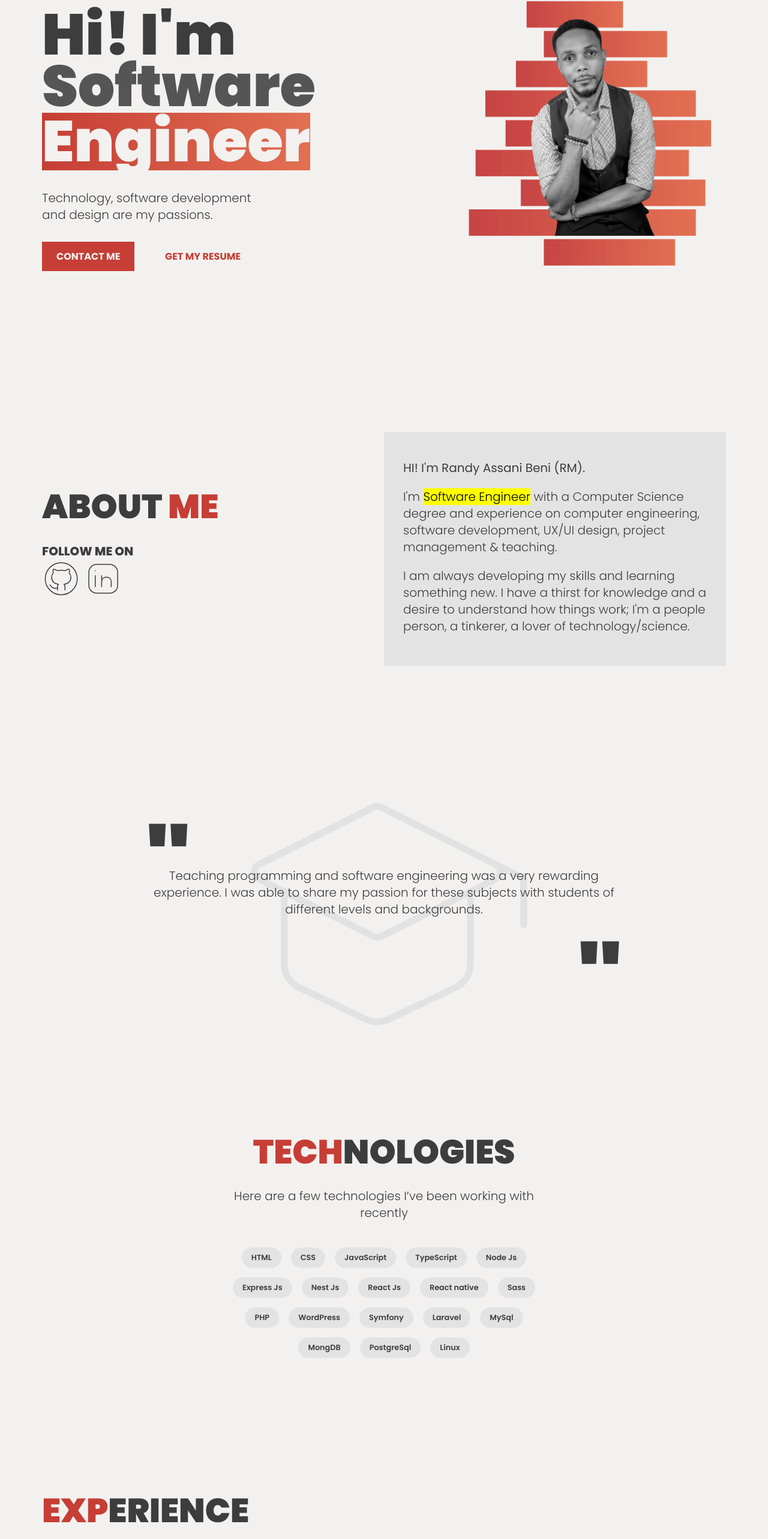
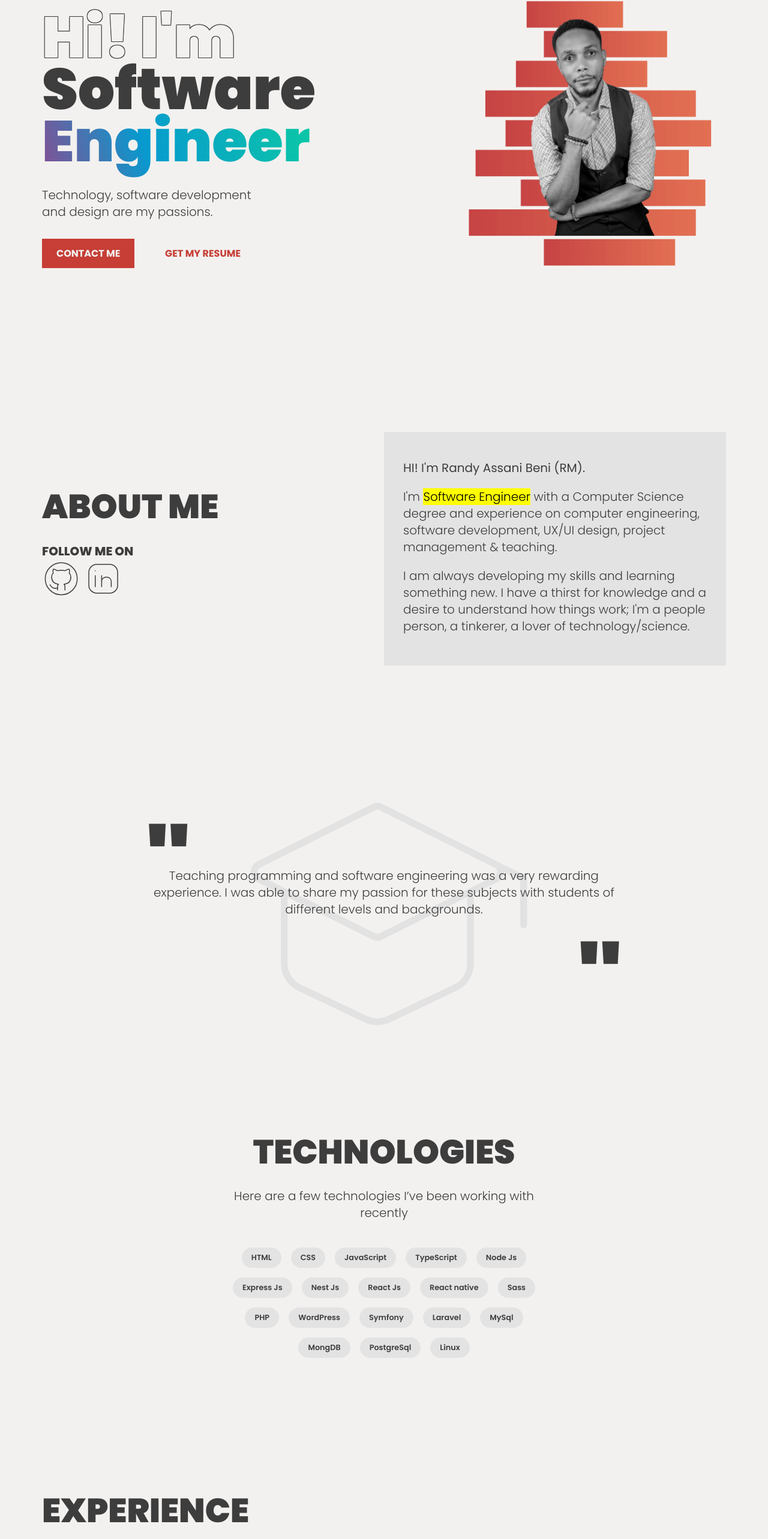
Before and after one commit to Randy-RM/portfolio-assani-beni-randy, a React (Vite) app: page / in a window 1280 px wide. Shown: the part 139-2705 px from the top of the page at 60% size. Built offline with nearby package versions, Linux system fonts and the light colour scheme; some icons are missing.

Commit message:
feat : add css class font animated gradient color to hero section text

```diff
--- a/src/pages/frontoffice/home-page.tsx
+++ b/src/pages/frontoffice/home-page.tsx
@@ -46,12 +46,14 @@ const HomePage = (): JSX.Element => {
                 }}
               >
                 <h2 className="font-big-hero font-w-Black">
-                  {t(`homePage.heroSection.iAm`)}
+                  <span className="font-outlined">
+                    {t(`homePage.heroSection.iAm`)}
+                  </span>
                   <br />
-                  <span className="font-semi-dark-grey">{`Software`}</span>
+                  <span className="">{`Software`}</span>
                   <br />
-                  <span>
-                    <mark className="special-mark">{`Engineer`}</mark>
+                  <span className="font-animated-gradient-color">
+                    {`Engineer`}
                   </span>
                 </h2>
                 <p className="font-lead-hero">
@@ -135,7 +137,7 @@ const HomePage = (): JSX.Element => {
               >
                 <h2 className="font-w-Black h2 margin-0">
                   {t(`homePage.aboutMeSection.aboutMeTitleP1`)}{" "}
-                  <span className="font-brand-color">
+                  <span className="">
                     {t(`homePage.aboutMeSection.aboutMeTitleP2`)}
                   </span>
                 </h2>
@@ -250,7 +252,7 @@ const HomePage = (): JSX.Element => {
                 }}
               >
                 <h2 className="font-w-Black h2 margin-0">
-                  <span className="font-brand-color">
+                  <span className="">
                     {t(`homePage.technologiesSection.technologiesTitleP1`)}
                   </span>
                   {t(`homePage.technologiesSection.technologiesTitleP2`)}
@@ -308,7 +310,7 @@ const HomePage = (): JSX.Element => {
                 }}
               >
                 <h2 className="font-w-Black h2 margin-0">
-                  <span className="font-brand-color">
+                  <span className="">
                     {t(`homePage.experienceSection.experienceTitleP1`)}
                   </span>
                   {t(`homePage.experienceSection.experienceTitleP2`)}
```
